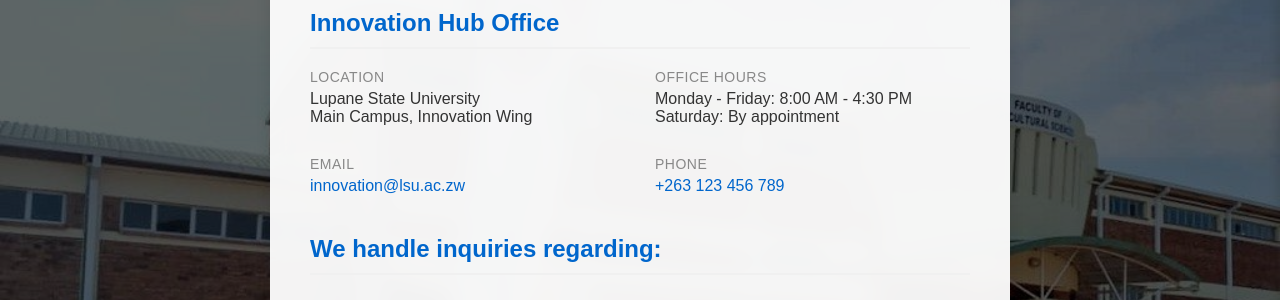
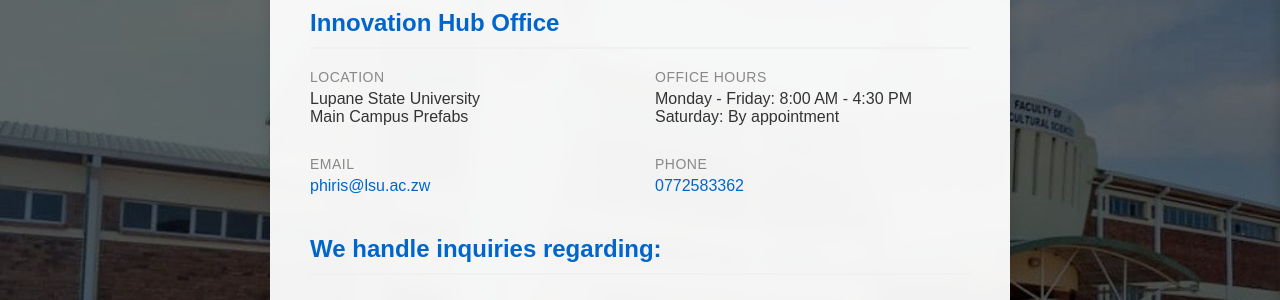
Before and after one commit to Itaivera21/Lupane-State-University-Innovation-Hub, a Flask app: page /contact in a window 1280 px wide. Shown: the part 184-484 px from the top of the page. Run offline with Flask 3, Linux system fonts and the light colour scheme.

Commit message:
new commit

```diff
--- a/templates/contact.html
+++ b/templates/contact.html
@@ -552,7 +552,7 @@
                     <div class="info-grid">
                         <div class="info-item">
                             <span class="info-label">Location</span>
-                            <span class="info-value">Lupane State University<br>Main Campus, Innovation Wing</span>
+                            <span class="info-value">Lupane State University<br>Main Campus Prefabs</span>
                         </div>
                         <div class="info-item">
                             <span class="info-label">Office Hours</span>
@@ -561,13 +561,13 @@
                         <div class="info-item">
                             <span class="info-label">Email</span>
                             <span class="info-value">
-                                <a href="mailto:innovation@lsu.ac.zw">innovation@lsu.ac.zw</a>
+                                <a href="mailto:phiris@lsu.ac.zw">phiris@lsu.ac.zw</a>
                             </span>
                         </div>
                         <div class="info-item">
                             <span class="info-label">Phone</span>
                             <span class="info-value">
-                                <a href="tel:+263123456789">+263 123 456 789</a>
+                                <a href="tel:+263772583362">0772583362</a>
                             </span>
                         </div>
                     </div>
```
